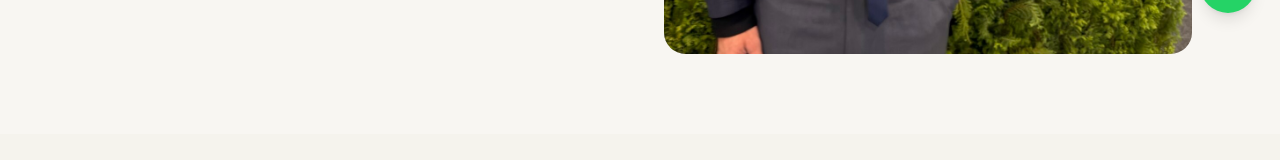
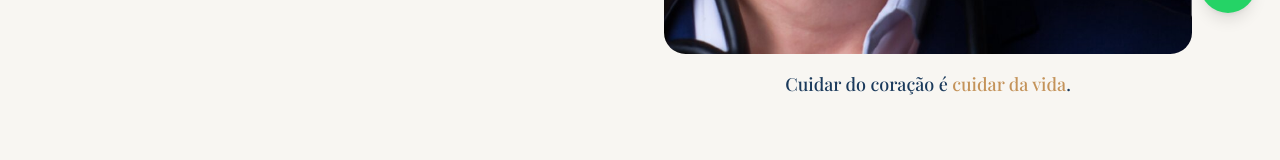
Before and after one commit to drcacau/dr-rodrigo-cacau-site, a React (Vite) app: page /quem-somos in a window 1280 px wide. Shown: the part 763-923 px from the top of the page. Built offline with nearby package versions, Linux system fonts and the light colour scheme; no server answers.

Commit message:
feat: atualiza foto e tagline da Biografia
Nova foto (recortada do material "Dia do Cardiologista", sem o
texto sazonal) e adiciona a frase "Cuidar do coração é cuidar
da vida." como texto real abaixo da foto.

Co-Authored-By: Claude Sonnet 5 <noreply@anthropic.com>

```diff
--- a/src/components/quem-somos/BiografiaSection.tsx
+++ b/src/components/quem-somos/BiografiaSection.tsx
@@ -2,12 +2,17 @@ export function BiografiaSection() {
   return (
     <section className="bg-background">
       <div className="mx-auto grid max-w-6xl items-center gap-12 px-6 py-20 lg:grid-cols-2">
-        <div className="aspect-4/5 overflow-hidden rounded-2xl bg-secondary lg:order-1">
-          <img
-            src="/images/dr-rodrigo-biografia.jpg"
-            alt="Dr. Rodrigo Cacau"
-            className="size-full object-cover"
-          />
+        <div className="lg:order-1">
+          <div className="aspect-4/5 overflow-hidden rounded-2xl bg-secondary">
+            <img
+              src="/images/dr-rodrigo-biografia.jpg"
+              alt="Dr. Rodrigo Cacau"
+              className="size-full object-cover object-[50%_15%]"
+            />
+          </div>
+          <p className="mt-4 text-center font-heading text-lg text-primary">
+            Cuidar do coração é <span className="text-accent">cuidar da vida</span>.
+          </p>
         </div>
 
         <div>
```
Also changed, not shown: public/images/dr-rodrigo-biografia.jpg.
